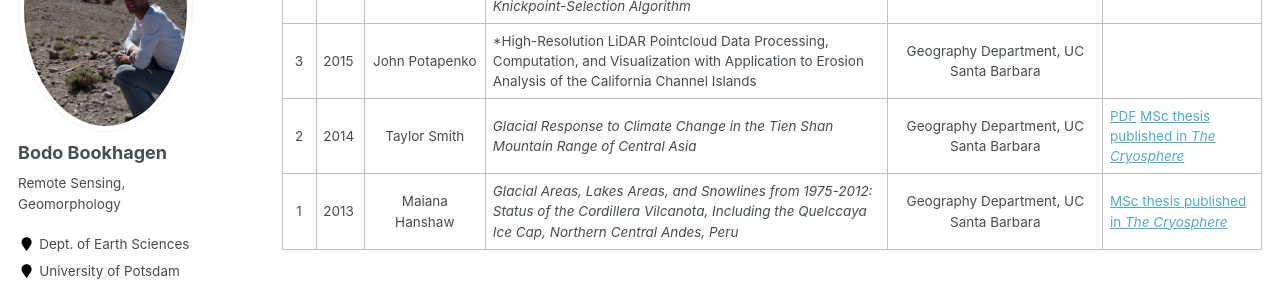
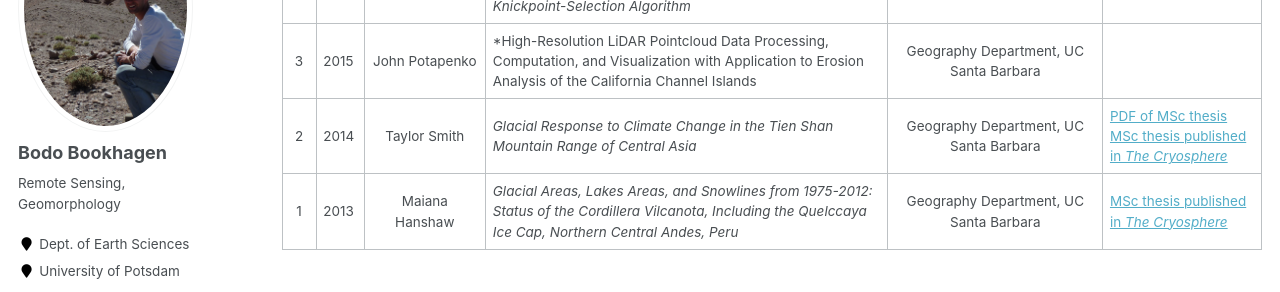
Before and after one commit to BodoBookhagen/BodoBookhagen.github.io, a Jekyll site: the page built from _pages/theses.md, in a window 1280 px wide and 900 px high, scrolled down 2642 px. Shown: the part 152-444 px from the top of the window. Built offline with Jekyll 4.4.1, drawn with Linux system fonts in a browser that asks for light colours; some web fonts are replaced.

Commit message:
Jul-16 2020

```diff
--- a/_pages/theses.md
+++ b/_pages/theses.md
@@ -46,7 +46,7 @@ There have been several MSc and BSc theses advised in the past years. These were
 | 5 | 2016 | Heidi Stage | *Kartierung der Gletscherflächen, Schneelinien und Permafrostgebiete in den Zentralanden über die letzten 30 Jahre mittels fernerkundlicher Methoden* | Institute of Geosciences, MSc Geowissenschaften |
 | 4 | 2015 | Alexander Neely | *The Hillslope Signature of Knickpoints Resulting from Stream Capture, Coastal Processes, and Resistant Bedrock on Santa Cruz Island, CA: Insights from and Automated Knickpoint-Selection Algorithm* | Earth Science Department, UC Santa Barbara | [MSc thesis published in *JGR-Earth Surface*](https://doi.org/10.1002/2017JF004250) |
 | 3 | 2015 | John Potapenko | *High-Resolution LiDAR Pointcloud Data Processing, Computation, and Visualization with Application to Erosion Analysis of the California Channel Islands | Geography Department, UC Santa Barbara | |
-| 2 | 2014 | Taylor Smith | *Glacial Response to Climate Change in the Tien Shan Mountain Range of Central Asia* | Geography Department, UC Santa Barbara | [PDF](http://bodobookhagen.github.io/pdf/TSmith_MSc.pdf)  [MSc thesis published in *The Cryosphere*](https://www.the-cryosphere.net/9/1747/2015/) |
+| 2 | 2014 | Taylor Smith | *Glacial Response to Climate Change in the Tien Shan Mountain Range of Central Asia* | Geography Department, UC Santa Barbara | [PDF of MSc thesis](http://bodobookhagen.github.io/pdf/TSmith_MSc.pdf) [MSc thesis published in *The Cryosphere*](https://www.the-cryosphere.net/9/1747/2015/) |
 | 1 | 2013 | Maiana Hanshaw | *Glacial Areas, Lakes Areas, and Snowlines from 1975-2012: Status of the Cordillera Vilcanota, Including the Quelccaya Ice Cap, Northern Central Andes, Peru* | Geography Department, UC Santa Barbara | [MSc thesis published in *The Cryosphere*](https://www.the-cryosphere.net/8/359/2014/) |
 
 ## List of advised BSc thesis in reversed chronological order
```
